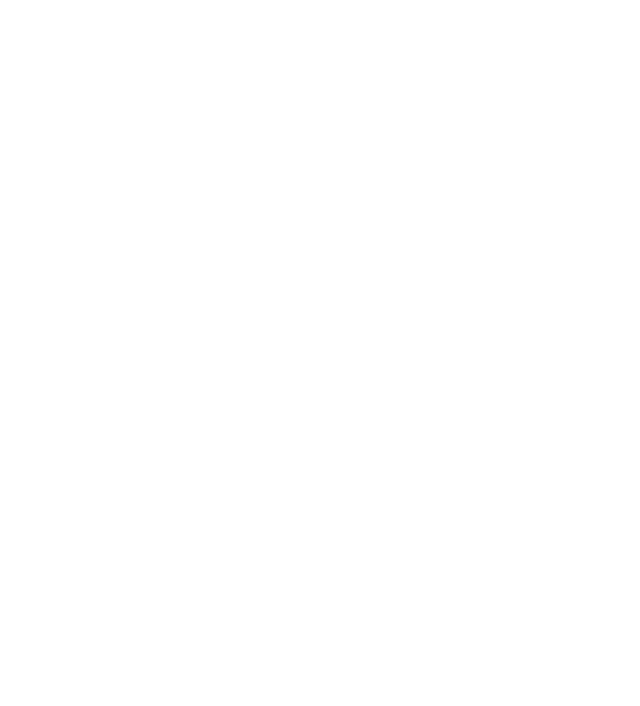
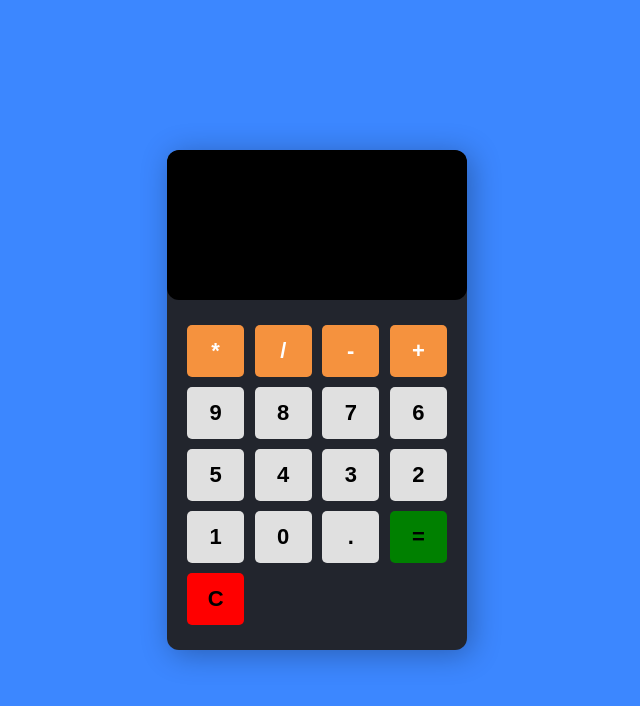
Before and after one commit to Jetson14/JavaScript-Calculator, a plain HTML site: page index.html in a window 1280 px wide. Shown: the whole page, without its empty margins (323-963 px from the left). Drawn offline with Linux system fonts and the light colour scheme.

Commit message:
added css to calculator

```diff
--- a/index.html
+++ b/index.html
@@ -4,9 +4,35 @@
     <meta charset="UTF-8">
     <meta http-equiv="X-UA-Compatible" content="IE=edge">
     <meta name="viewport" content="width=device-width, initial-scale=1.0">
-    <title>Document</title>
+    <title>Calculator</title>
+    <link rel="stylesheet" href="style.css">
 </head>
 <body>
+    <div class="calculator">
+        <input type="text" class="screen">
+        <div class="buttons">
+            <button type="button" class="btn btn-yellow" data-num="*">*</button>
+            <button type="button" class="btn btn-yellow" data-num="/">/</button>
+            <button type="button" class="btn btn-yellow" data-num="-">-</button>
+            <button type="button" class="btn btn-yellow" data-num="+">+</button>
 
+            <button type="button" class="btn btn-grey" data-num="9">9</button>
+            <button type="button" class="btn btn-grey" data-num="8">8</button>
+            <button type="button" class="btn btn-grey" data-num="7">7</button>
+            <button type="button" class="btn btn-grey" data-num="6">6</button>
+            <button type="button" class="btn btn-grey" data-num="5">5</button>
+            <button type="button" class="btn btn-grey" data-num="4">4</button>
+            <button type="button" class="btn btn-grey" data-num="3">3</button>
+            <button type="button" class="btn btn-grey" data-num="2">2</button>
+            <button type="button" class="btn btn-grey" data-num="1">1</button>
+            <button type="button" class="btn btn-grey" data-num="0">0</button>
+            <button type="button" class="btn btn-grey" data-num=".">.</button>
+
+            <button type="button" class="btn btn-equal">=</button>
+            <button type="button" class="btn btn-clear">C</button>
+        </div>
+    </div>
+
+    <script src="script.js"></script>
 </body>
 </html>
--- a/style.css
+++ b/style.css
@@ -0,0 +1,70 @@
+*{
+    margin: 0;
+    padding: 0;
+    box-sizing: border-box;
+}
+
+body{
+    min-height:100vh;
+    background: #3c87ff;
+    display: flex;
+    justify-content: center;
+    align-items: center;
+}
+
+.calculator{
+    width: 300px;
+    height:500px;
+    box-shadow: 4px 4px 30px rgba(0, 0, 0, 0.3);
+    border-radius: 12px;
+    background: #22252d;
+    overflow: hidden;
+}
+
+input{
+    width: 100%;
+    height: 150px;
+    border: none;
+    border-radius: 12px;
+    font-size: 2rem;
+    padding: 1rem;
+    color:#fff;
+    background: #000;
+    pointer-events: none;
+}
+
+.buttons{
+    display: flex;
+    flex-wrap: wrap;
+    justify-content: space-between;
+    padding: 20px;
+}
+
+button{
+    flex: 0 0 22%;
+    margin: 5px 0;
+    width: 60px;
+    height:52px;
+    font-size: 22px;
+    font-weight: 600;
+    border-radius: 5px;
+    cursor: pointer;
+    border: 0;
+}
+
+.btn-yellow{
+    background: rgb(245, 146, 62);
+    color:#fff
+}
+
+.btn-grey{
+    background: rgb(224, 224, 224);
+}
+
+.btn-equal{
+    background: green;
+}
+
+.btn-clear{
+    background: red;
+}
```
